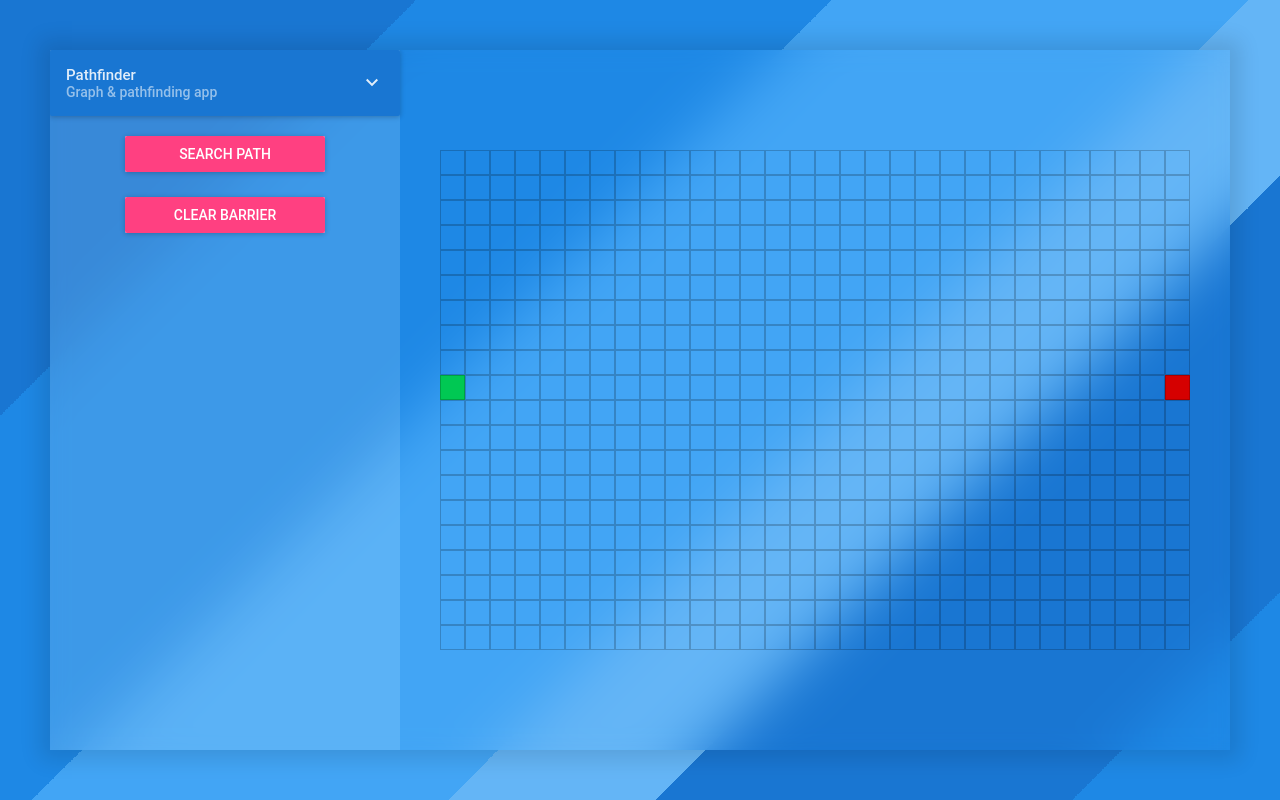
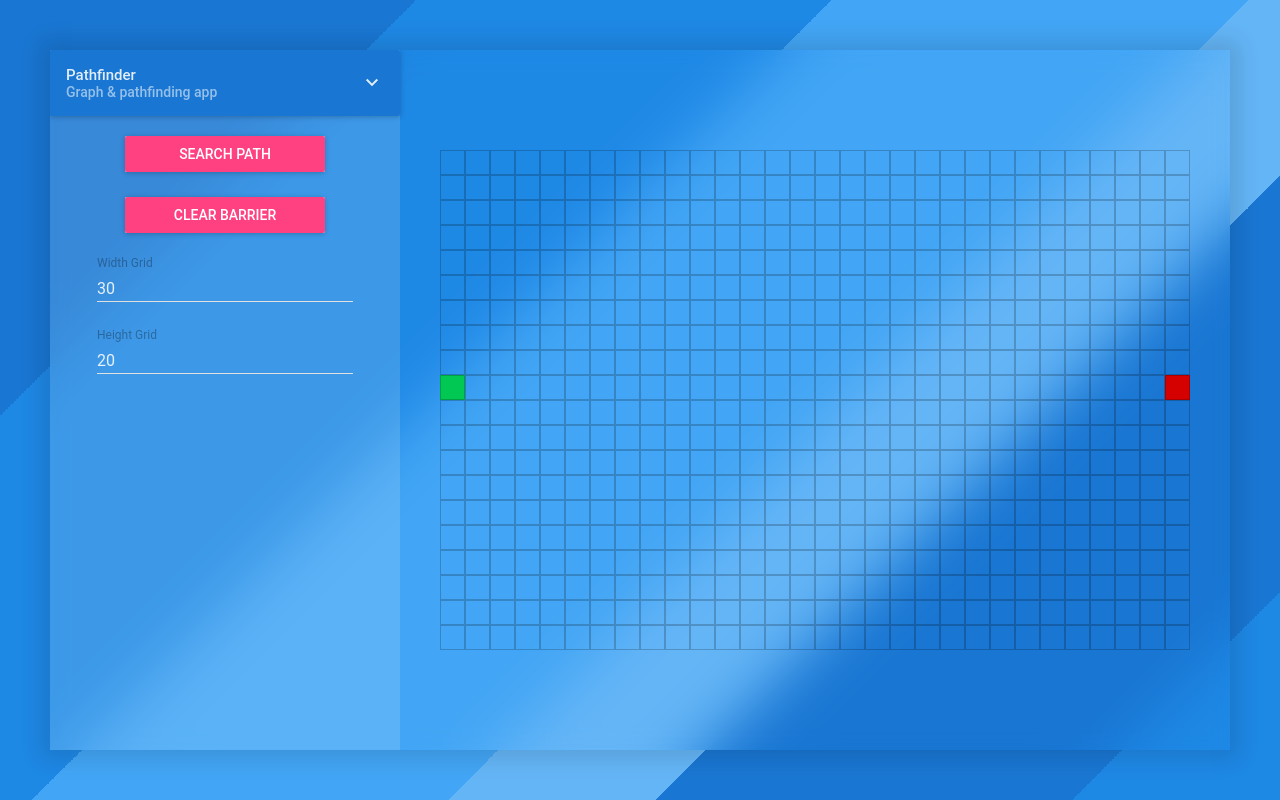
Before and after one commit to agnieszkaorzech/pathfinding, a React (Create React App) app: page / in a window 1280 px wide. Built offline with nearby package versions, Linux system fonts and the light colour scheme; what react-tap-event-plugin would draw is missing.

Commit message:
edit grid dimension

```diff
--- /dev/null
+++ b/src/components/TextArea/TextArea.js
@@ -0,0 +1,10 @@
+import * as React from "react";
+import TextField from "material-ui/TextField";
+
+const TextArea = ({value, floatingLabelText, onChange}) => (
+    <div style={{alignSelf: 'center'}}>
+        <TextField onChange={onChange} defaultValue={value} floatingLabelText={floatingLabelText}/>
+    </div>
+);
+
+export default TextArea;
--- a/src/container/App.css
+++ b/src/container/App.css
@@ -54,10 +54,8 @@
   position: relative;
   width: 100%;
   height: 100%;
-
   box-shadow: rgba(0, 0, 0, 0.11) 0 0 20px 10px;
   background-color: rgba(235, 248, 246, 0.15);
-
   display: flex;
 }
 
--- a/src/container/App.js
+++ b/src/container/App.js
@@ -5,6 +5,7 @@ import getMuiTheme from "material-ui/styles/getMuiTheme";
 import {colors as Colors} from "material-ui/styles";
 import ButtonSearchPath from "../components/Button/Button";
 import Card from "../components/Card/Card";
+import TextArea from "../components/TextArea/TextArea";
 import findPath from "../services/path-finder";
 import Grid from "../lib/components/grid";
 import injectTapEventPlugin from "react-tap-event-plugin";
@@ -40,6 +41,8 @@ class App extends Component {
         this.onSearch = this.onSearch.bind(this);
         this.onClear = this.onClear.bind(this);
         this.onGridUpdate = this.onGridUpdate.bind(this);
+        this.onChangeDimensionWidth = this.onChangeDimensionWidth.bind(this);
+        this.onChangeDimensionHeight = this.onChangeDimensionHeight.bind(this);
         const width = 30;
         const height = 20;
         this.state = {
@@ -82,6 +85,14 @@ class App extends Component {
         clear();
     }
 
+    onChangeDimensionWidth(e) {
+        this.setState({width: parseInt(e.target.value)});
+    }
+
+    onChangeDimensionHeight(e) {
+        this.setState({height: parseInt(e.target.value)});
+    }
+
     onSearch() {
         const path = findPath({
             grid: {
@@ -110,6 +121,10 @@ class App extends Component {
                             <Card/>
                             <ButtonSearchPath onSearch={this.onSearch} label="SEARCH PATH"/>
                             <ButtonSearchPath onSearch={this.onClear} label="CLEAR BARRIER"/>
+                            <TextArea onChange={this.onChangeDimensionWidth} value={this.state.width}
+                                      floatingLabelText="Width Grid"/>
+                            <TextArea onChange={this.onChangeDimensionHeight} value={this.state.height}
+                                      floatingLabelText="Height Grid"/>
                         </div>
                         <div className="right_panel">
                             <div>
```
Also changed, not shown: src/lib/components/grid.js, 1 other file (tests, documents, lock files or other folders).
